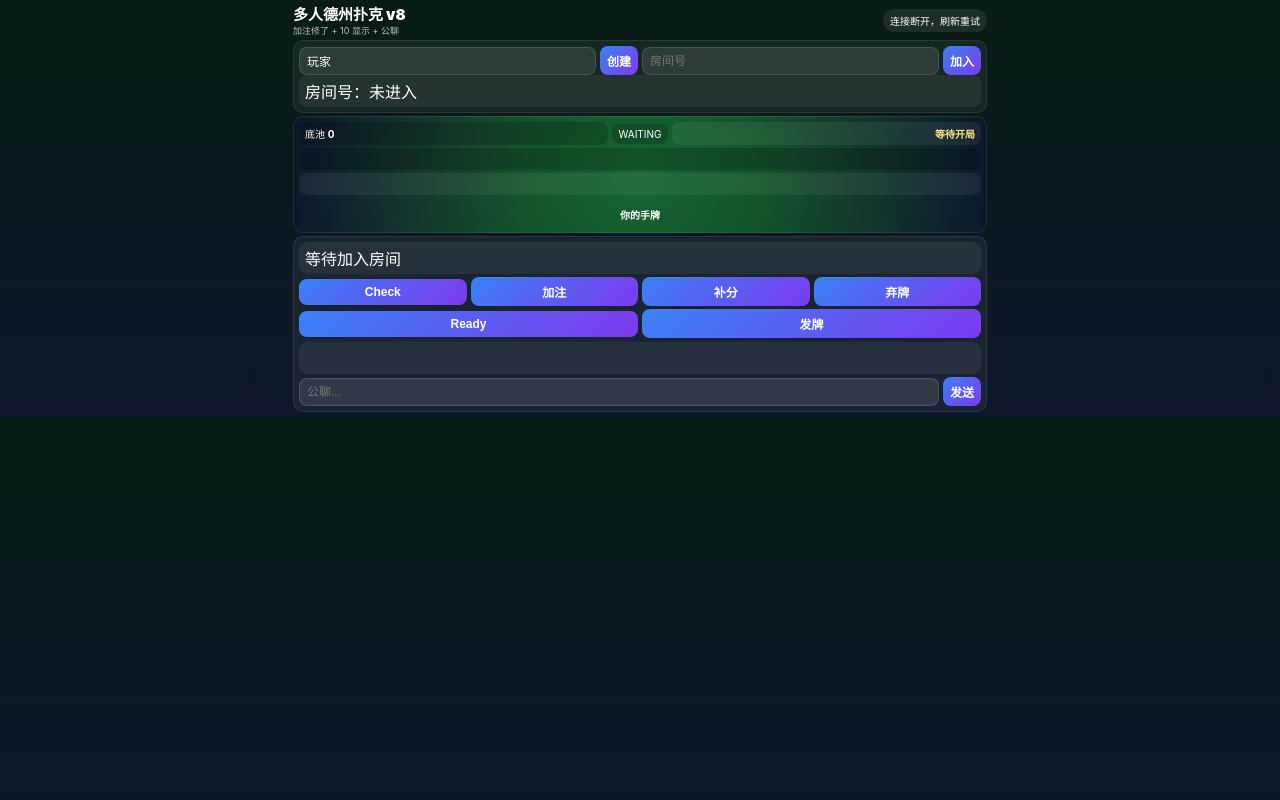
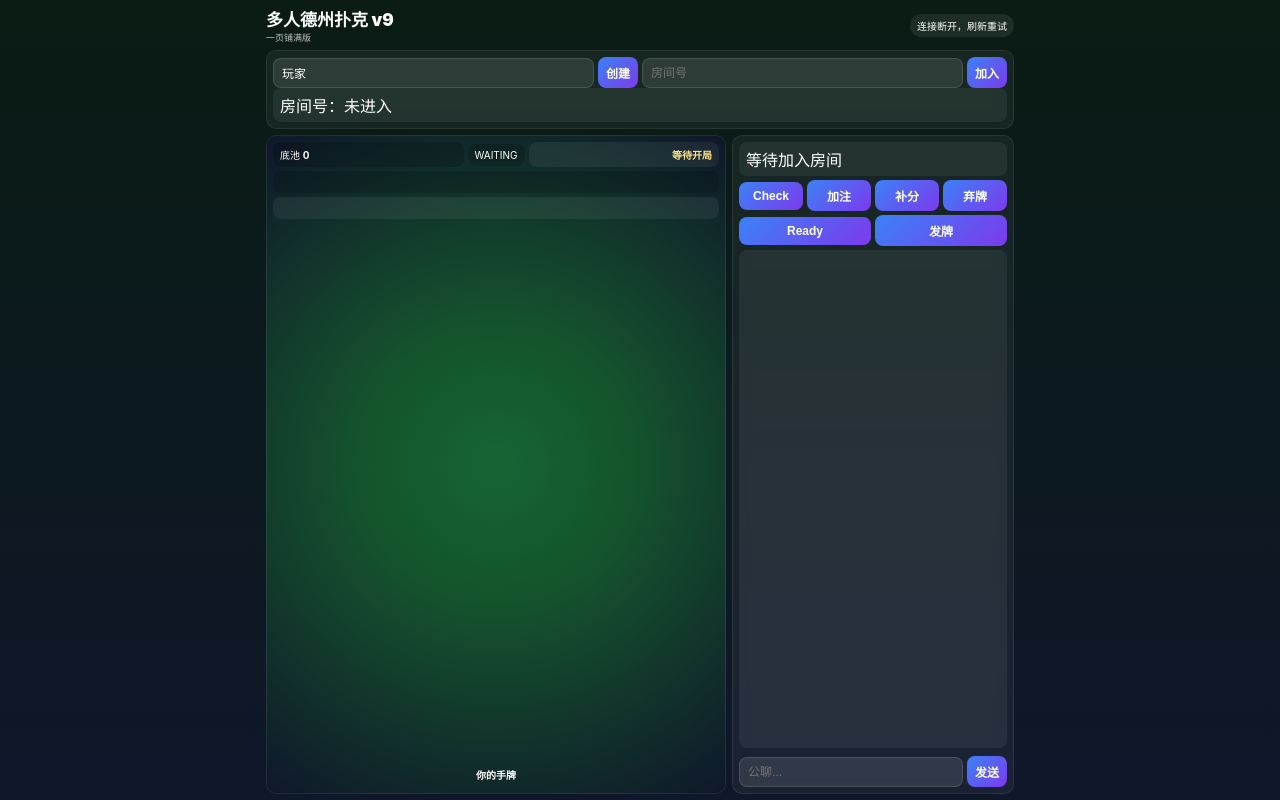
Before and after one commit to Chen99999999/fight-online, a website: page index.html in a window 1280 px wide. Drawn offline with Linux system fonts and the light colour scheme.

Commit message:
Add files via upload

```diff
--- a/client.js
+++ b/client.js
@@ -55,7 +55,7 @@ function render() {
   actionFeedEl.textContent = (state.actionFeed || []).join(' ｜ ');
   chatFeedEl.textContent = (state.chats || []).join('\n');
 
-  if (state.phase === 'playing' || state.roomId) lobbyPanel.classList.add('hidden-panel');
+  if (state.phase === 'playing') lobbyPanel.classList.add('hidden-panel');
   else lobbyPanel.classList.remove('hidden-panel');
 
   communityEl.innerHTML = (state.community || []).map(c => cardHtml(c)).join('');
--- a/index.html
+++ b/index.html
@@ -3,15 +3,15 @@
 <head>
   <meta charset="UTF-8" />
   <meta name="viewport" content="width=device-width, initial-scale=1.0, viewport-fit=cover" />
-  <title>多人德州扑克 v8</title>
+  <title>多人德州扑克 v9</title>
   <link rel="stylesheet" href="/style.css" />
 </head>
 <body>
 <div class="app">
   <header class="top">
     <div>
-      <div class="title">多人德州扑克 v8</div>
-      <div class="sub">加注修了 + 10 显示 + 公聊</div>
+      <div class="title">多人德州扑克 v9</div>
+      <div class="sub">一页铺满版</div>
     </div>
     <div id="status">连接中...</div>
   </header>
@@ -26,6 +26,7 @@
     <div class="room-box" id="roomBox">房间号：未进入</div>
   </section>
 
+  <section class="main-grid">
     <section class="table panel">
       <div class="table-top">
         <div class="pot-box">底池 <strong id="potText">0</strong></div>
@@ -75,6 +76,7 @@
         </div>
       </div>
     </section>
+  </section>
 </div>
 <script src="/client.js"></script>
 </body>
--- a/package.json
+++ b/package.json
@@ -1,6 +1,6 @@
 {
   "name": "poker-online",
-  "version": "1.7.0",
+  "version": "1.9.0",
   "main": "server.js",
   "scripts": {
     "start": "node server.js"
--- a/style.css
+++ b/style.css
@@ -1,54 +1,62 @@
 *{box-sizing:border-box}
-html,body{margin:0;padding:0;background:linear-gradient(180deg,#0a1c14,#0f172a);color:#fff;font-family:-apple-system,BlinkMacSystemFont,"Segoe UI","PingFang SC","Microsoft YaHei",sans-serif}
-body{overflow-x:hidden}
-.app{max-width:700px;margin:0 auto;padding:3px}
-.top{display:flex;justify-content:space-between;align-items:center;gap:5px;margin-bottom:3px}
-.title{font-size:15px;font-weight:900}.sub{font-size:9px;opacity:.72}
+:root{
+  --gap:6px;
+  --panel:rgba(255,255,255,.05);
+}
+html,body{margin:0;padding:0;height:100%;background:linear-gradient(180deg,#0a1c14,#0f172a);color:#fff;font-family:-apple-system,BlinkMacSystemFont,"Segoe UI","PingFang SC","Microsoft YaHei",sans-serif;overflow:hidden}
+body{padding:env(safe-area-inset-top) 0 env(safe-area-inset-bottom)}
+.app{max-width:760px;height:100dvh;margin:0 auto;padding:6px;display:flex;flex-direction:column;gap:var(--gap)}
+.top{display:flex;justify-content:space-between;align-items:center;gap:6px}
+.title{font-size:17px;font-weight:900}.sub{font-size:9px;opacity:.72}
 #status{font-size:10px;background:rgba(255,255,255,.08);padding:4px 7px;border-radius:999px}
-.panel{background:rgba(255,255,255,.05);border:1px solid rgba(255,255,255,.08);border-radius:10px;padding:5px;margin-bottom:3px}
+.panel{background:var(--panel);border:1px solid rgba(255,255,255,.08);border-radius:10px;padding:6px;backdrop-filter:blur(8px)}
 .row{display:flex;gap:4px;align-items:center;flex-wrap:wrap}
-input,button{border-radius:8px;border:none;padding:6px 7px;font-size:12px}
+input,button{border-radius:8px;border:none;padding:7px 8px;font-size:12px}
 input{background:rgba(255,255,255,.1);color:#fff;border:1px solid rgba(255,255,255,.12);flex:1;min-width:0}
 button{background:linear-gradient(135deg,#3b82f6,#7c3aed);color:#fff;font-weight:900}
-.room-box,.message-box,.action-feed,.bottom-turn,.chat-feed{padding:4px 6px;border-radius:8px;background:rgba(255,255,255,.06)}
+.room-box,.message-box,.action-feed,.bottom-turn,.chat-feed{padding:5px 7px;border-radius:8px;background:rgba(255,255,255,.06)}
 .hidden-panel{display:none}
+.lobby{flex:0 0 auto}
+.main-grid{display:grid;grid-template-columns:1.55fr .95fr;gap:var(--gap);flex:1;min-height:0}
+.table,.actions{min-height:0;display:flex;flex-direction:column}
 .table{background:radial-gradient(circle at center,#166534 0%,#14532d 35%,#0f172a 100%)}
-.table-top{display:grid;grid-template-columns:1fr auto 1fr;gap:4px;align-items:center}
-.pot-box,.street-box,.winner-box{background:rgba(0,0,0,.18);padding:4px 6px;border-radius:8px;font-size:10px}
+.table-top{display:grid;grid-template-columns:1fr auto 1fr;gap:4px;align-items:center;flex:0 0 auto}
+.pot-box,.street-box,.winner-box{background:rgba(0,0,0,.18);padding:5px 7px;border-radius:8px;font-size:10px}
 .bottom-turn{text-align:right;font-size:10px;font-weight:900;color:#fde68a}
-.winner-box{margin-top:3px;min-height:22px;display:flex;align-items:center;justify-content:center;font-weight:900;color:#fde68a;font-size:10px}
-.action-feed{margin-top:3px;font-size:10px;line-height:1.2;height:22px;overflow:hidden;white-space:nowrap;text-overflow:ellipsis}
-.seats{display:grid;grid-template-columns:1fr 1fr;gap:4px;margin-top:4px}
+.winner-box{margin-top:4px;min-height:22px;display:flex;align-items:center;justify-content:center;font-weight:900;color:#fde68a;font-size:10px}
+.action-feed{margin-top:4px;font-size:10px;line-height:1.2;height:22px;overflow:hidden;white-space:nowrap;text-overflow:ellipsis;flex:0 0 auto}
+.seats{display:grid;grid-template-columns:1fr 1fr;gap:4px;margin-top:4px;flex:1;min-height:0;align-content:start;overflow:hidden}
 .seat{min-width:0;padding:4px;border-radius:8px;background:rgba(0,0,0,.22);border:1px solid rgba(255,255,255,.08)}
 .seat .name{font-weight:900;display:flex;align-items:center;gap:4px;flex-wrap:wrap;font-size:11px}
-.seat .meta{font-size:9px;opacity:.9;line-height:1.2}
+.seat .meta{font-size:9px;opacity:.9;line-height:1.15}
 .seat.turn{outline:2px solid #f59e0b}
 .seat.folded{opacity:.45}
 .seat.ready{box-shadow:0 0 0 2px rgba(34,197,94,.35) inset}
 .chips-badge{display:inline-block;background:#f59e0b;color:#111827;padding:1px 5px;border-radius:999px;font-weight:900}
 .showdown-line{margin-top:2px}
 .small-cards{display:flex;gap:2px;flex-wrap:wrap}
-.community-wrap{display:flex;justify-content:center;margin-top:4px}
+.community-wrap{display:flex;justify-content:center;margin-top:4px;flex:0 0 auto}
 .community,.self-hand{display:flex;gap:3px;flex-wrap:wrap;justify-content:center}
-.self-panel{display:flex;flex-direction:column;align-items:center;margin-top:4px}
+.self-panel{display:flex;flex-direction:column;align-items:center;margin-top:4px;flex:0 0 auto}
 .self-title{margin-bottom:3px;font-weight:900;font-size:10px}
 .self-result{margin-top:2px;font-weight:900;color:#fde68a;font-size:10px}
 .card{width:24px;height:34px;border-radius:5px;background:#fff;color:#111827;display:flex;align-items:center;justify-content:center;font-weight:900;font-size:10px;border:2px solid transparent}
 .card.red{color:#dc2626}
 .card.highlight{border-color:#f59e0b;box-shadow:0 0 0 1px rgba(245,158,11,.25)}
-.actions .row{margin-top:3px}
+.actions .row{margin-top:4px}
 .quick-bets{display:flex;gap:3px;flex-wrap:wrap}
 .raise-dropdown{display:none;margin-top:4px}
 .raise-dropdown.open{display:block}
-.top-actions button,.bottom-row button{flex:1;min-width:56px}
-.chat-wrap{margin-top:4px}
-.chat-feed{font-size:10px;line-height:1.2;height:32px;overflow:hidden;display:-webkit-box;-webkit-line-clamp:2;-webkit-box-orient:vertical}
-.chat-row{margin-top:3px}
+.top-actions button,.bottom-row button{flex:1;min-width:52px}
+.chat-wrap{margin-top:4px;display:flex;flex-direction:column;gap:4px;min-height:0;flex:1}
+.chat-feed{font-size:10px;line-height:1.2;height:100%;min-height:34px;overflow:hidden;display:-webkit-box;-webkit-line-clamp:3;-webkit-box-orient:vertical}
+.chat-row{margin-top:0}
 @media (max-width:520px){
-  .app{padding:2px}
-  .panel{padding:4px}
+  .app{padding:4px}
+  .title{font-size:16px}
+  .main-grid{grid-template-columns:1fr;grid-template-rows:1fr auto}
   .table-top{grid-template-columns:1fr 1fr;grid-template-areas:"pot street" "turn turn"}
   .pot-box{grid-area:pot}.street-box{grid-area:street}.bottom-turn{grid-area:turn;text-align:center}
-  .seats{grid-template-columns:1fr}
-  .top-actions button,.bottom-row button{min-width:48px}
+  .seats{grid-template-columns:1fr 1fr}
+  .top-actions button,.bottom-row button{min-width:50px}
 }
```
Lines whose indentation alone changed are shown as unchanged.
